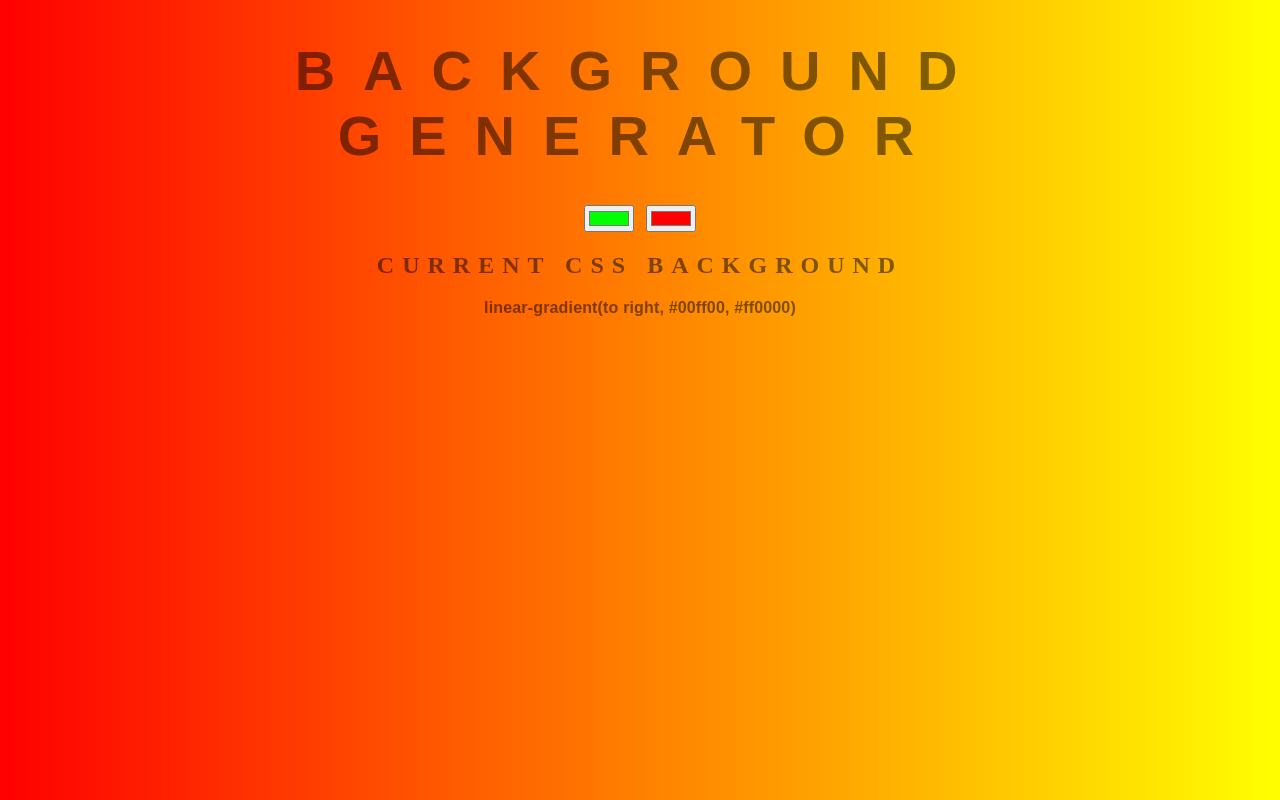
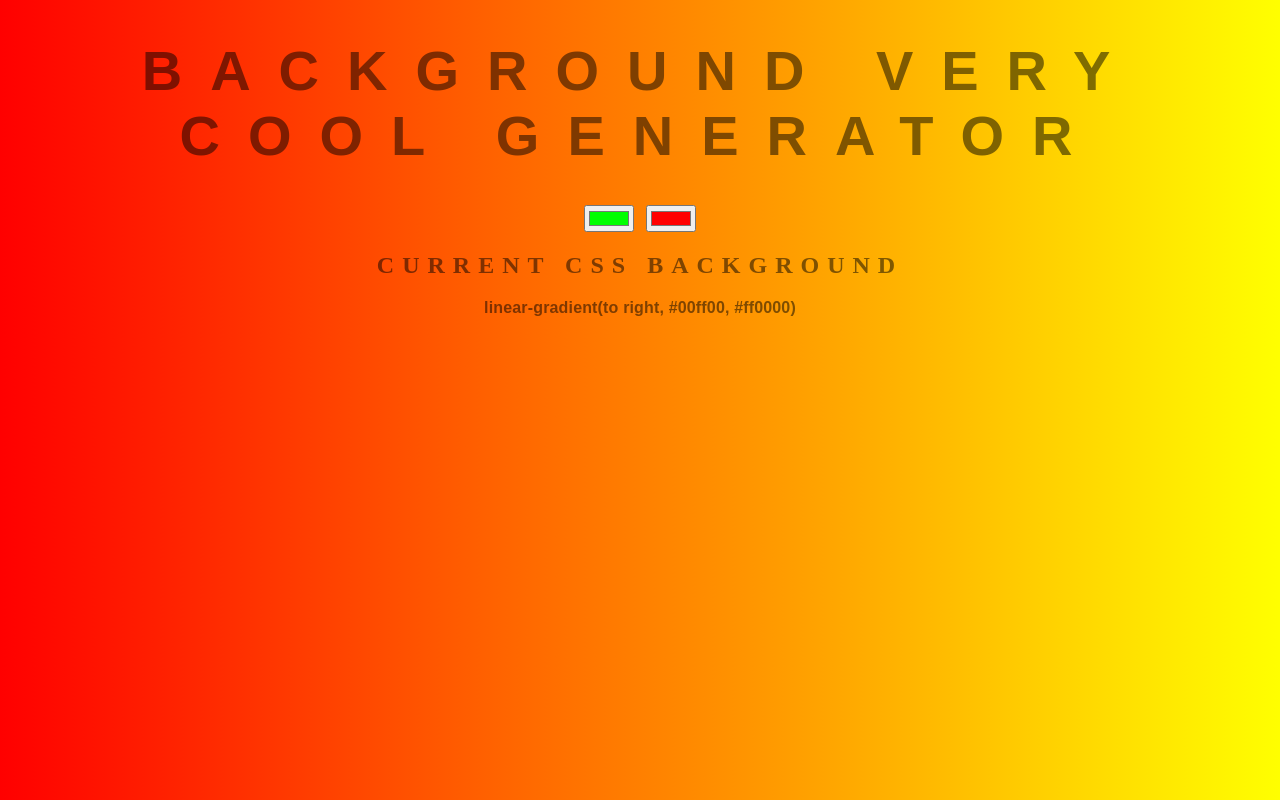
Before and after one commit to JoroScript/background-generator, a plain HTML site: page index.html in a window 1280 px wide. Drawn offline with Linux system fonts and the light colour scheme.

Commit message:
Very cool

```diff
--- a/index.html
+++ b/index.html
@@ -7,7 +7,7 @@
     <link rel="stylesheet" href="styles.css">
 </head>
 <body id="gradient">
-    <h1><span class="txt1">Background</span> <span class="txt2">Generator</span></h1>
+    <h1><span class="txt1">Background VERY COOL</span> <span class="txt2">Generator</span></h1>
     <input type="color" class="color1" name="color1" value="#00ff00">
     <input type="color" class="color2"name="color2" value="#ff0000">
     <h2>Current CSS Background</h2>
```
